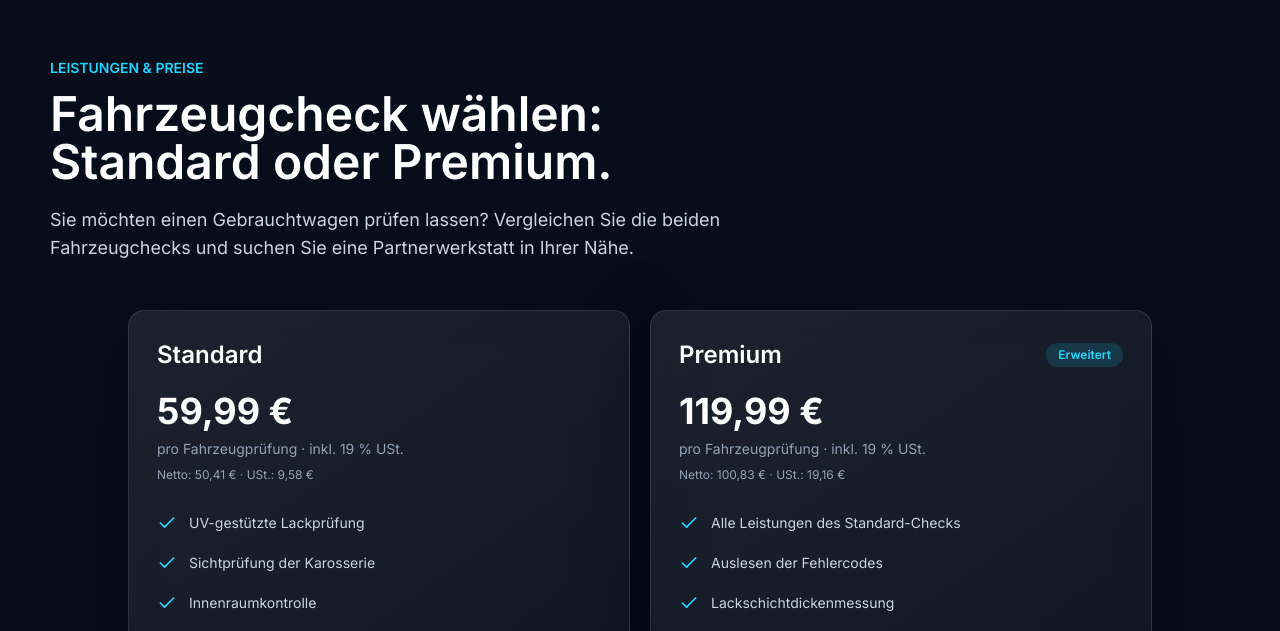
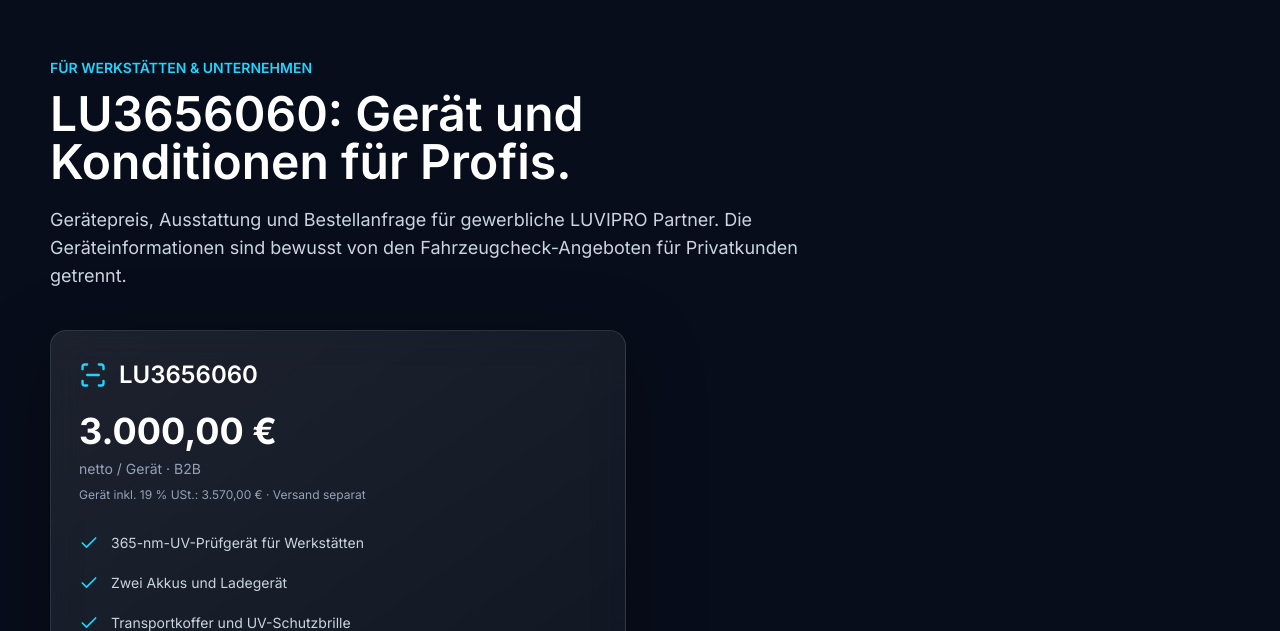
Before and after one commit to Diaa6969/luvipro-website, a Next.js app: page /products in a window 1280 px wide. Shown: the part 2849-3480 px from the top of the page. Built offline with nearby package versions, Linux system fonts and the light colour scheme.

Commit message:
Keep B2B device specifications and net price exclusively on professional products page

```diff
--- a/src/app/products/page.tsx
+++ b/src/app/products/page.tsx
@@ -159,7 +159,7 @@ export default function ProductsPage() {
         </div>
       </section>
 
-      <Pricing id="preise" embedded />
+      <Pricing id="preise" embedded audience="partner" />
 
       <section className="bg-obsidian py-20 sm:py-24">
         <div className="section-shell">
```
